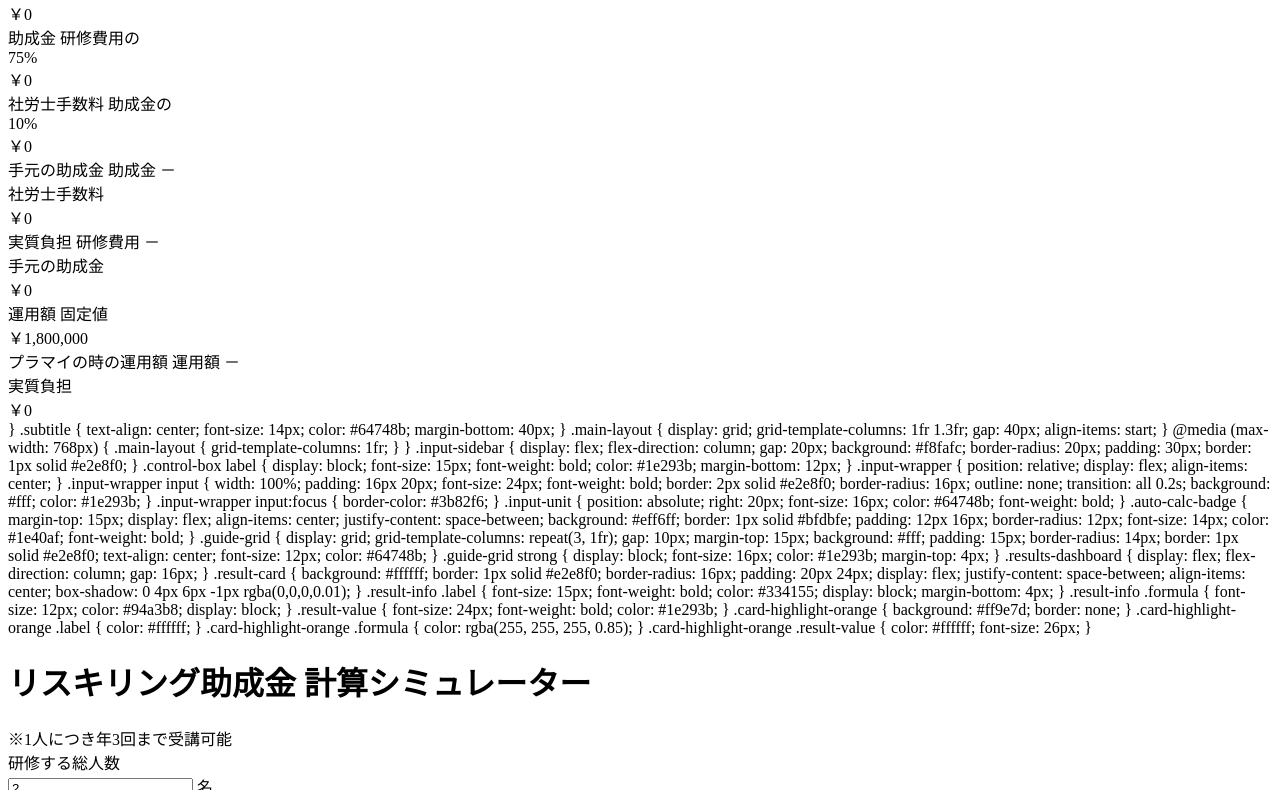
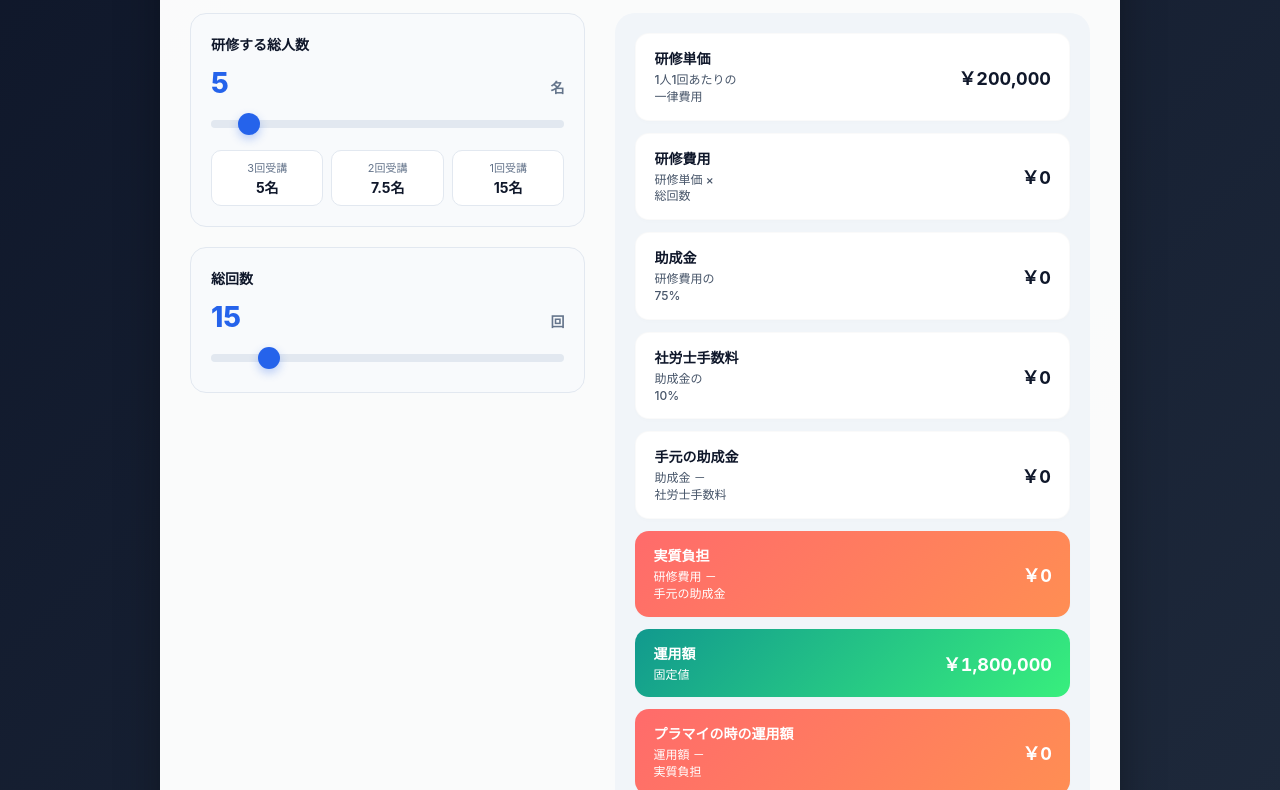
Before and after one commit to harikazun118-source/tetra, a plain HTML site: page index.html in a window 1280 px wide. Shown: the part 127-917 px from the top of the page. Drawn offline with Linux system fonts and the light colour scheme.

Commit message:
Update index.html

```diff
--- a/index.html
+++ b/index.html
@@ -1,344 +1,327 @@
-<div class="dashboard-panel">
-    <div class="data-row">
-        <div class="meta-info">
-            <span class="title">研修単価</span>
-            <span class="formula">1人1回あたりの<br>一律費用</span>
-        </div>
-        <div class="stat-value">￥200,000</div>
-    </div>
+<!DOCTYPE html>
+<html lang="ja">
+<head>
+    <meta charset="UTF-8">
+    <meta name="viewport" content="width=device-width, initial-scale=1.0">
+    <title>助成金シミュレーター</title>
+    <style>
+        :root {
+            --bg-gradient: linear-gradient(135deg, #0f172a 0%, #1e293b 100%);
+            --panel-bg: rgba(255, 255, 255, 0.98);
+            --accent-gradient-orange: linear-gradient(135deg, #ff6b6b 0%, #ff8e53 100%);
+            --accent-gradient-green: linear-gradient(135deg, #11998e 0%, #38ef7d 100%);
+            --text-dark: #0f172a;
+            --text-muted: #64748b;
+            --border-color: #e2e8f0;
+        }
 
-    <div class="data-row">
-        <div class="meta-info">
-            <span class="title">研修費用</span>
-            <span class="formula">研修単価 ×<br>総回数</span>
-        </div>
-        <div class="stat-value" id="val-cost">￥0</div>
-    </div>
+        body {
+            font-family: -apple-system, BlinkMacSystemFont, "Segoe UI", Roboto, "Helvetica Neue", Arial, sans-serif;
+            background: var(--bg-gradient);
+            min-height: 100vh;
+            margin: 0;
+            padding: 20px;
+            display: flex;
+            justify-content: center;
+            align-items: center;
+            box-sizing: border-box;
+        }
 
-    <div class="data-row">
-        <div class="meta-info">
-            <span class="title">助成金</span>
-            <span class="formula">研修費用の<br>75%</span>
-        </div>
-        <div class="stat-value" id="val-subsidy">￥0</div>
-    </div>
+        .app-window {
+            width: 100%;
+            max-width: 960px;
+            background: var(--panel-bg);
+            border-radius: 24px;
+            box-shadow: 0 25px 50px -12px rgba(0, 0, 0, 0.5);
+            padding: 30px;
+            box-sizing: border-box;
+        }
 
-    <div class="data-row">
-        <div class="meta-info">
-            <span class="title">社労士手数料</span>
-            <span class="formula">助成金の<br>10%</span>
-        </div>
-        <div class="stat-value" id="val-sharoushi">￥0</div>
-    </div>
+        header {
+            text-align: center;
+            margin-bottom: 30px;
+        }
 
-    <div class="data-row">
-        <div class="meta-info">
-            <span class="title">手元の助成金</span>
-            <span class="formula">助成金 －<br>社労士手数料</span>
-        </div>
-        <div class="stat-value" id="val-net-subsidy">￥0</div>
-    </div>
-
-    <div class="data-row hero-card-orange">
-        <div class="meta-info">
-            <span class="title">実質負担</span>
-            <span class="formula">研修費用 －<br>手元の助成金</span>
-        </div>
-        <div class="stat-value" id="val-burden">￥0</div>
-    </div>
-
-    <div class="data-row hero-card-green">
-        <div class="meta-info">
-            <span class="title">運用額</span>
-            <span class="formula">固定値</span>
-        </div>
-        <div class="stat-value">￥1,800,000</div>
-    </div>
-
-    <div class="data-row hero-card-orange">
-        <div class="meta-info">
-            <span class="title">プラマイの時の運用額</span>
-            <span class="formula">運用額 －<br>実質負担</span>
-        </div>
-        <div class="stat-value" id="val-net-investment">￥0</div>
-    </div>
-</div>
+        h1 {
+            font-size: 24px;
+            font-weight: 800;
+            color: var(--text-dark);
+            margin: 0 0 6px 0;
         }
 
         .subtitle {
-            text-align: center;
-            font-size: 14px;
-            color: #64748b;
-            margin-bottom: 40px;
+            font-size: 13px;
+            color: var(--text-muted);
+            font-weight: 500;
         }
 
-        .main-layout {
+        .workspace {
             display: grid;
-            grid-template-columns: 1fr 1.3fr;
-            gap: 40px;
-            align-items: start;
+            grid-template-columns: 1fr 1.2fr;
+            gap: 30px;
         }
 
         @media (max-width: 768px) {
-            .main-layout {
+            .workspace {
                 grid-template-columns: 1fr;
+                gap: 20px;
             }
         }
 
-        .input-sidebar {
+        .control-panel {
             display: flex;
             flex-direction: column;
             gap: 20px;
-            background: #f8fafc;
-            border-radius: 20px;
-            padding: 30px;
-            border: 1px solid #e2e8f0;
         }
 
-        .control-box label {
+        .input-card {
+            background: #f8fafc;
+            border: 1px solid var(--border-color);
+            border-radius: 16px;
+            padding: 20px;
+        }
+
+        .input-card label {
             display: block;
-            font-size: 15px;
-            font-weight: bold;
-            color: #1e293b;
+            font-size: 14px;
+            font-weight: 700;
+            color: var(--text-dark);
             margin-bottom: 12px;
         }
 
-        .input-wrapper {
-            position: relative;
+        .value-display {
             display: flex;
-            align-items: center;
+            justify-content: space-between;
+            align-items: baseline;
+            margin-bottom: 10px;
         }
 
-        .input-wrapper input {
-            width: 100%;
-            padding: 16px 20px;
-            font-size: 24px;
-            font-weight: bold;
-            border: 2px solid #e2e8f0;
-            border-radius: 16px;
-            outline: none;
-            transition: all 0.2s;
-            background: #fff;
-            color: #1e293b;
+        .num-large {
+            font-size: 28px;
+            font-weight: 800;
+            color: #2563eb;
         }
 
-        .input-wrapper input:focus {
-            border-color: #3b82f6;
+        .unit {
+            font-size: 14px;
+            color: var(--text-muted);
+            font-weight: 600;
         }
 
-        .input-unit {
-            position: absolute;
-            right: 20px;
-            font-size: 16px;
-            color: #64748b;
-            font-weight: bold;
+        .modern-slider {
+            -webkit-appearance: none;
+            width: 100%;
+            height: 8px;
+            border-radius: 4px;
+            background: #e2e8f0;
+            outline: none;
+            margin: 10px 0;
         }
 
-        .auto-calc-badge {
-            margin-top: 15px;
-            display: flex;
-            align-items: center;
-            justify-content: space-between;
-            background: #eff6ff;
-            border: 1px solid #bfdbfe;
-            padding: 12px 16px;
-            border-radius: 12px;
-            font-size: 14px;
-            color: #1e40af;
-            font-weight: bold;
+        .modern-slider::-webkit-slider-thumb {
+            -webkit-appearance: none;
+            appearance: none;
+            width: 22px;
+            height: 22px;
+            border-radius: 50%;
+            background: #2563eb;
+            cursor: pointer;
+            box-shadow: 0 4px 10px rgba(37, 99, 235, 0.3);
         }
 
-        .guide-grid {
+        .guide-pills {
             display: grid;
             grid-template-columns: repeat(3, 1fr);
-            gap: 10px;
-            margin-top: 15px;
-            background: #fff;
-            padding: 15px;
-            border-radius: 14px;
-            border: 1px solid #e2e8f0;
-            text-align: center;
-            font-size: 12px;
-            color: #64748b;
+            gap: 8px;
+            margin-top: 12px;
         }
 
-        .guide-grid strong {
-            display: block;
-            font-size: 16px;
-            color: #1e293b;
-            margin-top: 4px;
+        .pill {
+            background: #ffffff;
+            border: 1px solid var(--border-color);
+            padding: 8px;
+            border-radius: 10px;
+            text-align: center;
+            font-size: 11px;
+            color: var(--text-muted);
         }
 
-        .results-dashboard {
+        .pill span {
+            display: block;
+            font-size: 14px;
+            font-weight: 700;
+            color: var(--text-dark);
+            margin-top: 2px;
+        }
+
+        .dashboard-panel {
+            background: #f1f5f9;
+            border-radius: 20px;
+            padding: 20px;
             display: flex;
             flex-direction: column;
-            gap: 16px;
+            gap: 12px;
         }
 
-        .result-card {
+        .data-row {
             background: #ffffff;
-            border: 1px solid #e2e8f0;
-            border-radius: 16px;
-            padding: 20px 24px;
+            border-radius: 14px;
+            padding: 14px 18px;
             display: flex;
             justify-content: space-between;
             align-items: center;
-            box-shadow: 0 4px 6px -1px rgba(0,0,0,0.01);
+            border: 1px solid rgba(0,0,0,0.02);
+            box-shadow: 0 2px 4px rgba(0,0,0,0.01);
         }
 
-        .result-info .label {
-            font-size: 15px;
-            font-weight: bold;
-            color: #334155;
-            display: block;
-            margin-bottom: 4px;
+        .meta-info {
+            display: flex;
+            flex-direction: column;
+            gap: 4px;
         }
 
-        .result-info .formula {
-            font-size: 12px;
-            color: #94a3b8;
-            display: block;
+        .meta-info .title {
+            font-size: 14px;
+            font-weight: 700;
+            color: var(--text-dark);
         }
 
-        .result-value {
-            font-size: 24px;
-            font-weight: bold;
-            color: #1e293b;
+        /* ご指摘箇所のデザイン修正（文字サイズ調整と段落行間の設定） */
+        .meta-info .formula {
+            font-size: 12px;
+            color: #475569;
+            line-height: 1.4;
+            font-weight: 500;
         }
 
-        .card-highlight-orange {
-            background: #ff9e7d;
+        .stat-value {
+            font-size: 18px;
+            font-weight: 700;
+            color: var(--text-dark);
+            font-variant-numeric: tabular-nums;
+            text-align: right;
+        }
+
+        .hero-card-orange {
+            background: var(--accent-gradient-orange);
             border: none;
         }
 
-        .card-highlight-orange .label {
+        .hero-card-orange .title,
+        .hero-card-orange .formula,
+        .hero-card-orange .stat-value {
             color: #ffffff;
         }
-        .card-highlight-orange .formula {
-            color: rgba(255, 255, 255, 0.85);
+
+        .hero-card-green {
+            background: var(--accent-gradient-green);
+            border: none;
         }
-        .card-highlight-orange .result-value {
+
+        .hero-card-green .title,
+        .hero-card-green .formula,
+        .hero-card-green .stat-value {
             color: #ffffff;
-            font-size: 26px;
         }
     </style>
 </head>
 <body>
 
-<div class="app-container">
+<div class="app-window">
     <header>
-        <h1>リスキリング助成金 計算シミュレーター</h1>
+        <h1>助成金シミュレーション</h1>
         <div class="subtitle">※1人につき年3回まで受講可能</div>
     </header>
 
-    <div class="main-layout">
-        <div class="input-sidebar">
-            <div class="control-box">
-                <label for="workers">研修する総人数</label>
-                <div class="input-wrapper">
-                    <input type="number" id="workers" value="2" min="0" step="any">
-                    <span class="input-unit">名</span>
+    <div class="workspace">
+        <div class="control-panel">
+            <div class="input-card">
+                <label>研修する総人数</label>
+                <div class="value-display">
+                    <span id="txt-workers" class="num-large">5</span>
+                    <span class="unit">名</span>
                 </div>
+                <input type="range" id="sl-workers" class="modern-slider" min="1" max="50" value="5" oninput="syncCalculations()">
 
-                <div class="auto-calc-badge">
-                    <span>自動計算された総回数 (3回受講)</span>
-                    <span id="auto-times-badge" style="font-size: 18px; font-weight: bold;">6 回</span>
+                <div class="guide-pills">
+                    <div class="pill">3回受講<br><span id="pill-3">5名</span></div>
+                    <div class="pill">2回受講<br><span id="pill-2">7.5名</span></div>
+                    <div class="pill">1回受講<br><span id="pill-1">15名</span></div>
                 </div>
+            </div>
 
-                <div class="guide-grid">
-                    <div>1人3回受講時<br><strong><span id="g3">2</span>人</strong></div>
-                    <div>1人2回受講時<br><strong><span id="g2">3</span>人</strong></div>
-                    <div>1人1回受講時<br><strong><span id="g1">6</span>人</strong></div>
+            <div class="input-card">
+                <label>総回数</label>
+                <div class="value-display">
+                    <span id="txt-times" class="num-large">15</span>
+                    <span class="unit">回</span>
                 </div>
+                <input type="range" id="sl-times" class="modern-slider" min="1" max="100" value="15" oninput="syncCalculations()">
             </div>
         </div>
 
-        <div class="results-dashboard">
-            <div class="result-card">
-                <div class="result-info">
-                    <span class="label">研修単価</span>
-                    <span class="formula">1人1回あたるの一律費用</span>
+        <div class="dashboard-panel">
+            <div class="data-row">
+                <div class="meta-info">
+                    <span class="title">研修単価</span>
+                    <span class="formula">1人1回あたりの<br>一律費用</span>
                 </div>
-                <div class="result-value">￥200,000</div>
+                <div class="stat-value">￥200,000</div>
             </div>
 
-            <div class="result-card">
-                <div class="result-info">
-                    <span class="label">研修費用</span>
-                    <span class="formula">研修単価 × 総回数</span>
+            <div class="data-row">
+                <div class="meta-info">
+                    <span class="title">研修費用</span>
+                    <span class="formula">研修単価 ×<br>総回数</span>
                 </div>
-                <div class="result-value" id="cost">￥0</div>
+                <div class="stat-value" id="val-cost">￥0</div>
             </div>
 
-            <div class="result-card">
-                <div class="result-info">
-                    <span class="label">助成金</span>
-                    <span class="formula">研修費用の75%</span>
+            <div class="data-row">
+                <div class="meta-info">
+                    <span class="title">助成金</span>
+                    <span class="formula">研修費用の<br>75%</span>
                 </div>
-                <div class="result-value" id="subsidy">￥0</div>
+                <div class="stat-value" id="val-subsidy">￥0</div>
             </div>
 
-            <div class="result-card">
-                <div class="result-info">
-                    <span class="label">社労士手数料</span>
-                    <span class="formula">助成金の10%</span>
+            <div class="data-row">
+                <div class="meta-info">
+                    <span class="title">社労士手数料</span>
+                    <span class="formula">助成金の<br>10%</span>
                 </div>
-                <div class="result-value" id="sharoushi">￥0</div>
+                <div class="stat-value" id="val-sharoushi">￥0</div>
             </div>
 
-            <div class="result-card">
-                <div class="result-info">
-                    <span class="label">手元の助成金</span>
-                    <span class="formula">助成金 － 社労士手数料</span>
+            <div class="data-row">
+                <div class="meta-info">
+                    <span class="title">手元の助成金</span>
+                    <span class="formula">助成金 －<br>社労士手数料</span>
                 </div>
-                <div class="result-value" id="net-subsidy">￥0</div>
+                <div class="stat-value" id="val-net-subsidy">￥0</div>
             </div>
 
-            <div class="result-card card-highlight-orange">
-                <div class="result-info">
-                    <span class="label">実質負担</span>
-                    <span class="formula">研修費用 － 手元の助成金</span>
+            <div class="data-row hero-card-orange">
+                <div class="meta-info">
+                    <span class="title">実質負担</span>
+                    <span class="formula">研修費用 －<br>手元の助成金</span>
                 </div>
-                <div class="result-value" id="burden">￥0</div>
+                <div class="stat-value" id="val-burden">￥0</div>
+            </div>
+
+            <div class="data-row hero-card-green">
+                <div class="meta-info">
+                    <span class="title">運用額</span>
+                    <span class="formula">固定値</span>
+                </div>
+                <div class="stat-value">￥1,800,000</div>
+            </div>
+
+            <div class="data-row hero-card-orange">
+                <div class="meta-info">
+                    <span class="title">プラマイの時の運用額</span>
+                    <span class="formula">運用額 －<br>実質負担</span>
+                </div>
+                <div class="stat-value" id="val-net-investment">￥0</div>
             </div>
         </div>
-    </div>
-</div>
-
-<script>
-    function calculate() {
-        const unitPrice = 200000;
-        const workersInput = document.getElementById('workers');
-        const workers = parseFloat(workersInput.value) || 0;
-
-        const times = workers * 3;
-
-        document.getElementById('auto-times-badge').innerText = times.toFixed(1).replace('.0', '') + " 回";
-        document.getElementById('g3').innerText = (times / 3).toFixed(1).replace('.0', '');
-        document.getElementById('g2').innerText = (times / 2).toFixed(1).replace('.0', '');
-        document.getElementById('g1').innerText = (times / 1).toFixed(1).replace('.0', '');
-
-        const cost = unitPrice * times;
-        const subsidy = cost * 0.75;
-        const sharoushi = subsidy * 0.10;
-        const netSubsidy = subsidy - sharoushi;
-        const burden = cost - netSubsidy;
-
-        document.getElementById('cost').innerText = '￥' + Math.round(cost).toLocaleString();
-        document.getElementById('subsidy').innerText = '￥' + Math.round(subsidy).toLocaleString();
-        document.getElementById('sharoushi').innerText = '￥' + Math.round(sharoushi).toLocaleString();
-        document.getElementById('net-subsidy').innerText = '￥' + Math.round(netSubsidy).toLocaleString();
-        document.getElementById('burden').innerText = '￥' + Math.round(burden).toLocaleString();
-    }
-
-    document.addEventListener('DOMContentLoaded', function() {
-        const workersInput = document.getElementById('workers');
-        if(workersInput) {
-            workersInput.addEventListener('input', calculate);
-        }
-        calculate();
-    });
-</script>
-
-</body>
-</html>
```
